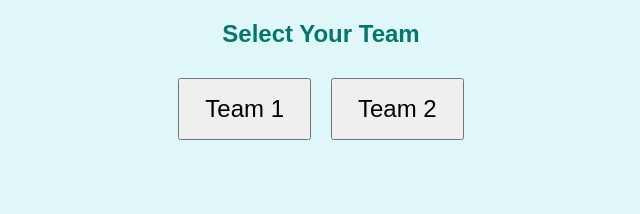
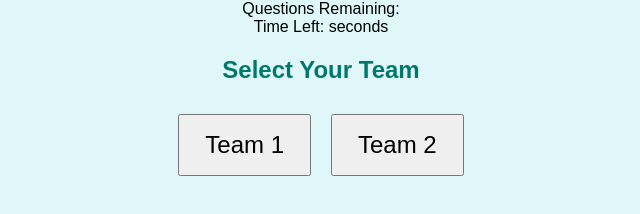
Before and after one commit to alkloihd/Lodhiataboo, a plain HTML site: page index.html in a window 1280 px wide. Both pictures are taken after a click on the button "Start Game". Shown: the whole page, without its empty margins (319-959 px from the left). Drawn offline with Linux system fonts and the light colour scheme.

Commit message:
Update index.html

```diff
--- a/index.html
+++ b/index.html
@@ -35,6 +35,11 @@
 
     <!-- Game Screen -->
     <div id="game-screen" style="display: none;">
+        <!-- Top Bar with Questions Remaining -->
+        <div id="top-bar">
+            <div id="questions-remaining">Questions Remaining: <span id="remaining-count"></span></div>
+            <div id="timer-display">Time Left: <span id="time-left"></span> seconds</div>
+        </div>
         <!-- Team Selection -->
         <div id="team-selection">
             <h2>Select Your Team</h2>
@@ -42,7 +47,6 @@
         </div>
         <!-- Card Display -->
         <div id="card" style="display: none;">
-            <div id="timer">Time Left: <span id="time-left"></span> seconds</div>
             <div id="word-to-guess" class="underlined"></div>
             <ul id="related-words"></ul>
             <!-- Clue Words Used -->
```
